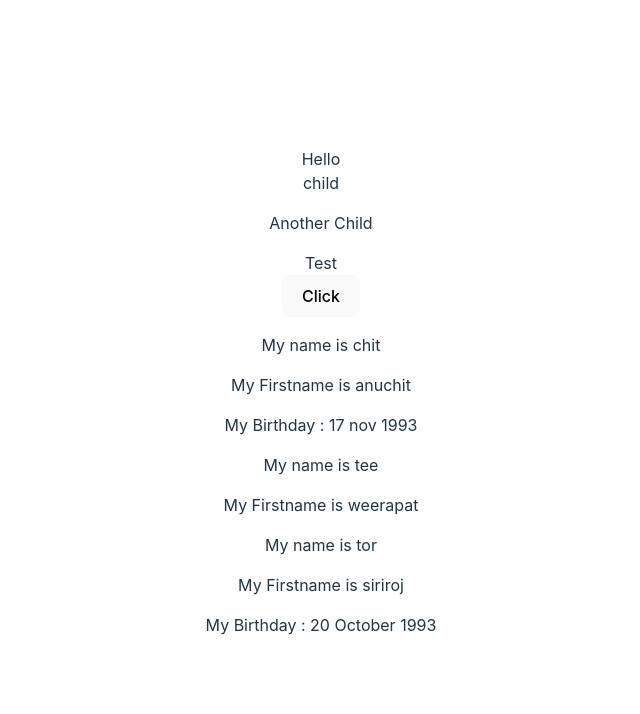
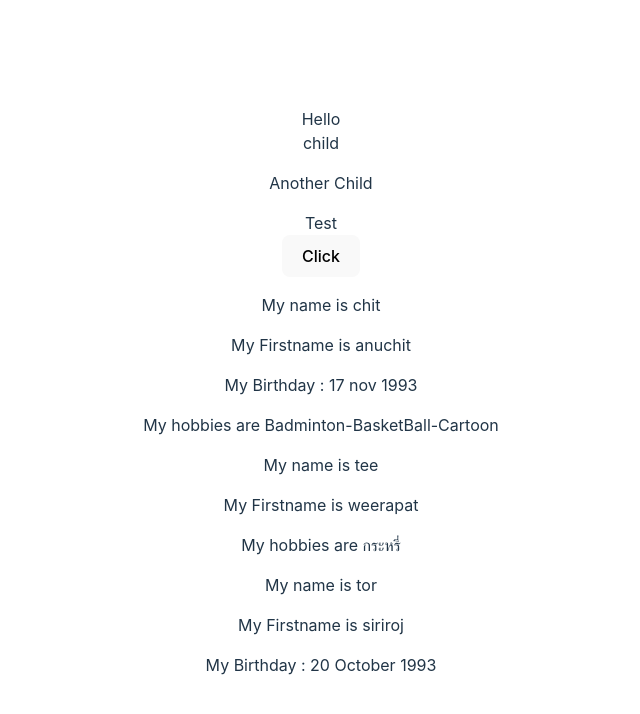
Before and after one commit to tor30008/React-tutorial, a React (Vite) app in the folder chapterone/: page / in a window 1280 px wide. Shown: the top 714 px of the page, without its empty margins (319-959 px from the left). Built offline with nearby package versions, Linux system fonts and the light colour scheme.

Commit message:
เพิ่มการทำ array

```diff
--- a/chapterone/src/App.jsx
+++ b/chapterone/src/App.jsx
@@ -3,12 +3,17 @@ import reactLogo from './assets/react.svg'
 import viteLogo from '/vite.svg'
 import './App.css'
 
-const Selfintroduction = ({name = "tor",firstname = "siriroj",dateofBirth}) =>{
+const Selfintroduction = ({name = "tor",firstname = "siriroj",dateofBirth,hobbies = []}) =>{
   return(
   <>
         <p>My name is {name}</p>
         <p>My Firstname is {firstname}</p>
         {dateofBirth ? <p>My Birthday : {dateofBirth}</p> : null}
+        {hobbies.length === 0 ? null : <p>My hobbies are {hobbies && hobbies.join('-')}</p>}
+
+        {hobbies.map((data)=>{
+          <p>My hobbies List : {data}</p>
+        })}
   </>
   )
 };
@@ -42,8 +47,8 @@ function App() {
         <button type = "button" onClick={Testcomponent}>Click</button>
       </div>
 
-      <Selfintroduction name="chit" firstname = "anuchit" dateofBirth="17 nov 1993"></Selfintroduction>
-      <Selfintroduction name="tee" firstname="weerapat"></Selfintroduction>
+      <Selfintroduction name="chit" firstname = "anuchit" dateofBirth="17 nov 1993" hobbies={["Badminton","BasketBall","Cartoon"]}></Selfintroduction>
+      <Selfintroduction name="tee" firstname="weerapat" hobbies={["กระหรี่"]}></Selfintroduction>
       <Selfintroduction dateofBirth="20 October 1993"></Selfintroduction>
     </>
   )
```
